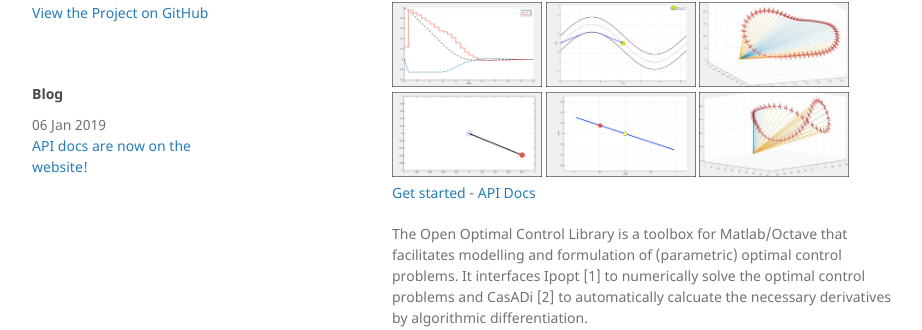
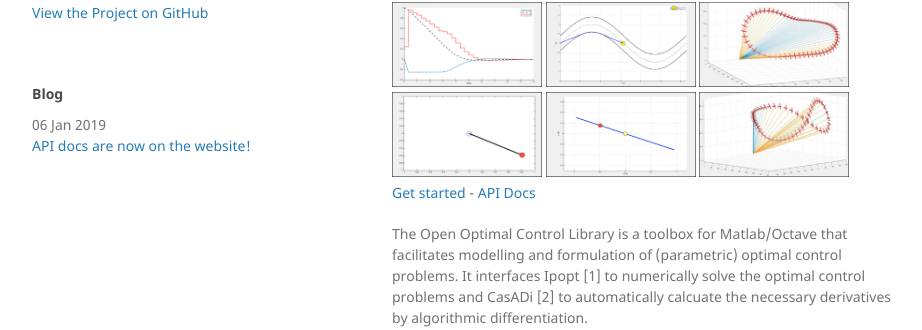
Before and after one commit to OpenOCL/openocl.github.io, a Jekyll site: the page built from index.md, in a window 1280 px wide. Shown: the part 99-429 px from the top of the page, without its empty margins (178-1100 px from the left). Built offline with Jekyll 4.4.1, drawn with Linux system fonts in a browser that asks for light colours; our own code applies the rules of GitHub Pages for plain Markdown files.

Commit message:
Update jekyll-theme-minimal.scss

```diff
--- a/_sass/jekyll-theme-minimal.scss
+++ b/_sass/jekyll-theme-minimal.scss
@@ -124,7 +124,7 @@ img {
 }
 
 header {
-  width:180px;
+  width:270px;
   position: fixed;
   float:left;
   top:0px;
```
